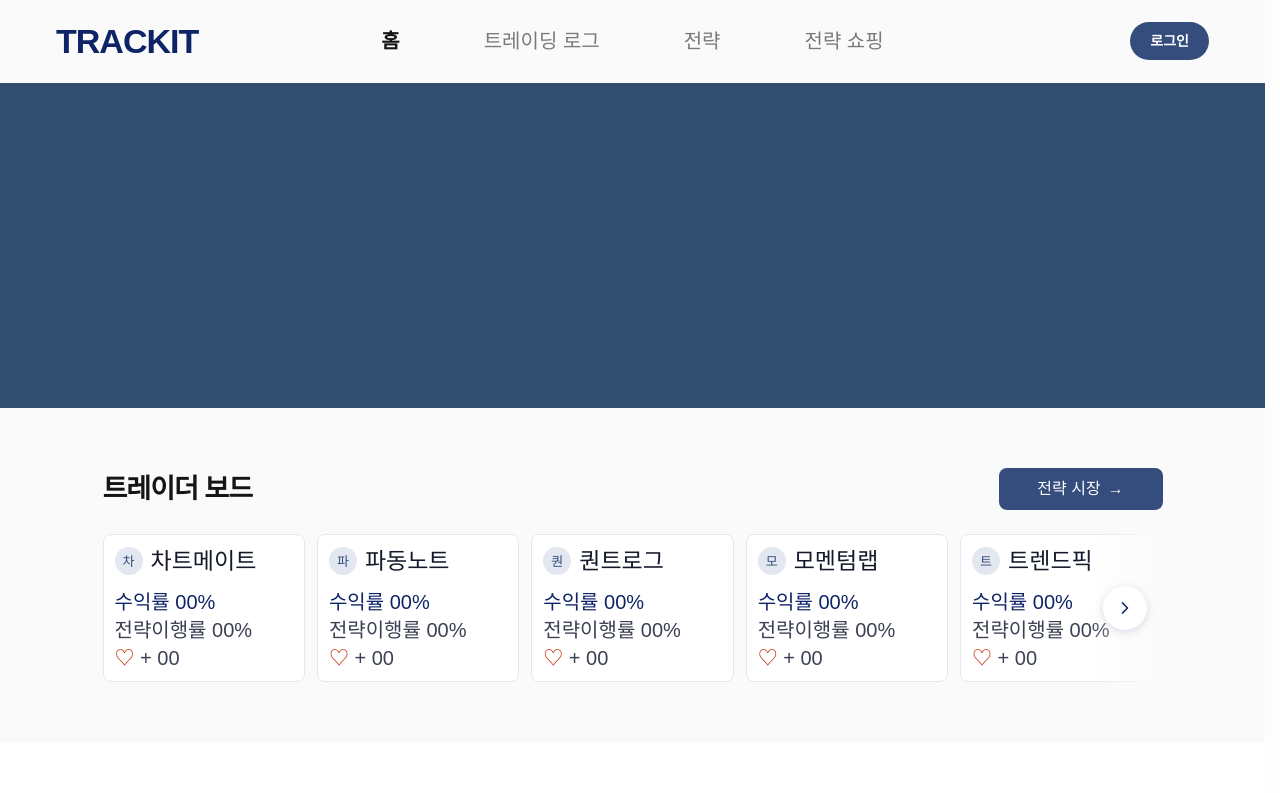
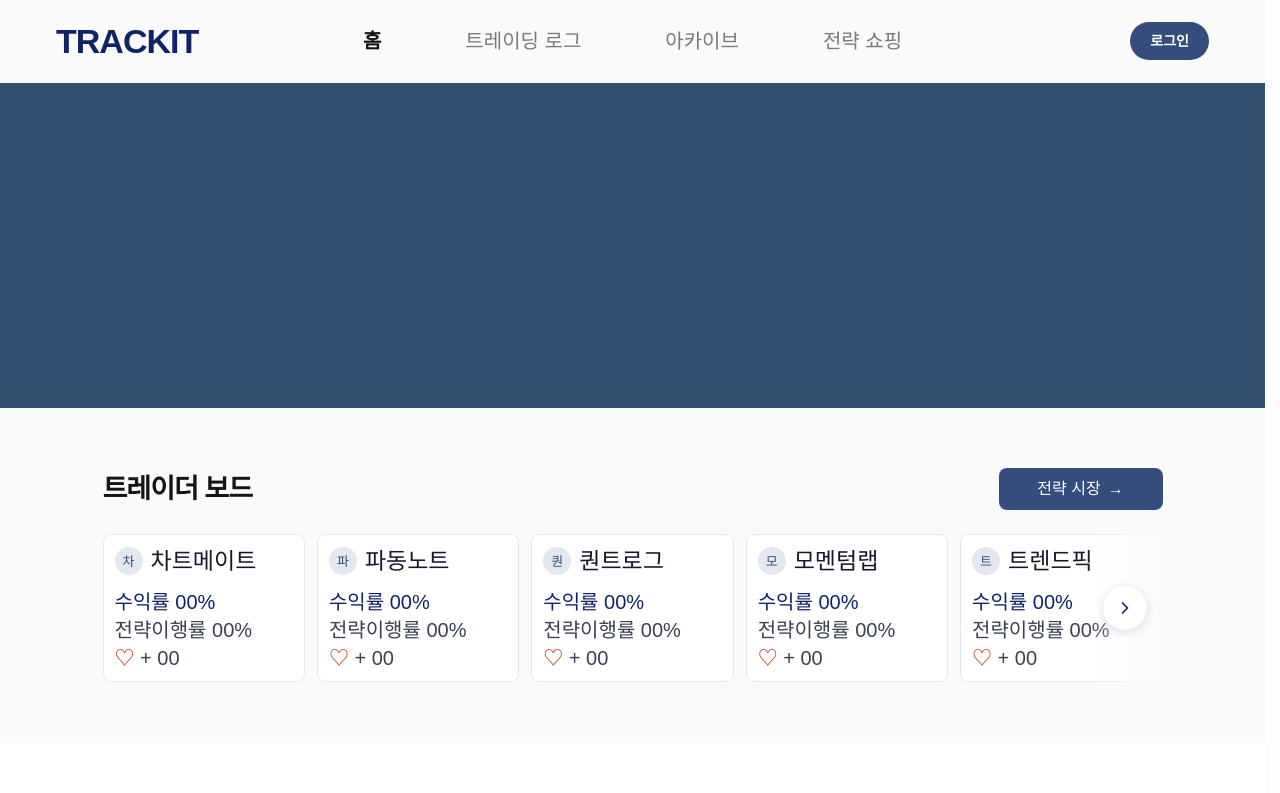
Before and after one commit to KDA-TRACKIT/trackit_frontend, a Next.js app: page / in a window 1280 px wide. Shown: the top 793 px of the page. Built offline with nearby package versions, Linux system fonts and the light colour scheme; no server answers; a web font is replaced by a local one.

Commit message:
상단바 변경

```diff
--- a/app/SiteHeader.tsx
+++ b/app/SiteHeader.tsx
@@ -1,6 +1,6 @@
 "use client";
 
-import { useEffect, useState } from "react";
+import { useEffect, useRef, useState } from "react";
 import Link from "next/link";
 import AccountChip from "./AccountChip";
 
@@ -11,6 +11,8 @@ type Active = "home" | "workshop" | "marketplace" | null;
  * 스타일은 globals.css 의 .gnb
  */
 export default function SiteHeader({ active = null }: { active?: Active }) {
+  const [archiveOpen, setArchiveOpen] = useState(false);
+  const archiveTrigger = useRef<HTMLButtonElement>(null);
   const [scrolled, setScrolled] = useState(false);
 
   useEffect(() => {
@@ -32,7 +34,39 @@ export default function SiteHeader({ active = null }: { active?: Active }) {
         <Link className={active === "workshop" ? "active" : ""} href="/workshop" aria-current={active === "workshop" ? "page" : undefined}>
           트레이딩 로그
         </Link>
-        <Link href="/#trader-board">전략</Link>
+        <div
+          className="gnb-archive"
+          onPointerEnter={(event) => {
+            if (event.pointerType === "mouse") setArchiveOpen(true);
+          }}
+          onPointerLeave={(event) => {
+            if (event.pointerType === "mouse") setArchiveOpen(false);
+          }}
+          onBlur={(event) => {
+            if (!event.currentTarget.contains(event.relatedTarget)) setArchiveOpen(false);
+          }}
+          onKeyDown={(event) => {
+            if (event.key === "Escape" && archiveOpen) {
+              archiveTrigger.current?.focus();
+              setArchiveOpen(false);
+            }
+          }}
+        >
+          <button
+            ref={archiveTrigger}
+            type="button"
+            className="gnb-archive-trigger"
+            aria-expanded={archiveOpen}
+            aria-controls="archive-links"
+            onClick={(event) => setArchiveOpen((open) => event.detail > 0 && window.matchMedia("(hover: hover)").matches ? true : !open)}
+          >
+            아카이브
+          </button>
+          <div className="gnb-archive-dropdown" id="archive-links" hidden={!archiveOpen}>
+            <button type="button" disabled>구매한 전략</button>
+            <Link href="/#trading-log" onClick={() => setArchiveOpen(false)}>나의 기록</Link>
+          </div>
+        </div>
         <Link className={active === "marketplace" ? "active" : ""} href="/marketplace" aria-current={active === "marketplace" ? "page" : undefined}>
           전략 쇼핑
         </Link>
--- a/app/globals.css
+++ b/app/globals.css
@@ -129,3 +129,46 @@
 @media (prefers-reduced-motion:reduce) {
   .gnb { transition:none; }
 }
+
+.gnb-main { align-self:stretch; }
+.gnb-archive { position:relative; display:flex; align-self:stretch; align-items:center; }
+.gnb-archive-trigger {
+  border:0;
+  padding:8px 4px;
+  background:none;
+  color:#7a7a7a;
+  font:inherit;
+  font-size:20px;
+  white-space:nowrap;
+  cursor:pointer;
+}
+.gnb-archive-trigger:hover,.gnb-archive-trigger[aria-expanded="true"] { color:#141414; }
+.gnb-archive-dropdown {
+  position:absolute;
+  top:100%;
+  left:50%;
+  transform:translateX(-50%);
+  width:152px;
+  padding:6px 0;
+  border:1px solid #e5e8ed;
+  border-radius:8px;
+  background:#fff;
+  box-shadow:0 4px 12px rgba(15,35,103,.12);
+  overflow:hidden;
+}
+.gnb-main .gnb-archive-dropdown > :is(a,button) {
+  display:flex;
+  align-items:center;
+  width:100%;
+  height:42px;
+  padding:0 16px;
+  border:0;
+  background:none;
+  color:#141414;
+  font:inherit;
+  font-size:16px;
+  font-weight:500;
+  white-space:nowrap;
+}
+.gnb-main .gnb-archive-dropdown > a:is(:hover,:focus-visible) { background:#f4f6fa; }
+#trading-log { scroll-margin-top:150px; }
```
